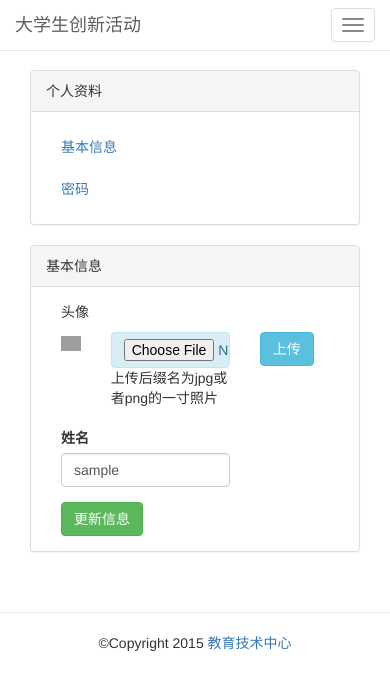
After one commit to ruitian/UNAMS, a Flask app: page /setting/profile in a window 390 px wide. The commit adds this page. Shown: the top 690 px of the page. Run offline with Flask 2, Linux system fonts and the light colour scheme; the visitor is signed in with stand-in values (Sample User, id 1); data comes from the database, SQL or seed files in the repository; data that the repository does not hold is empty; some libraries are stand-ins or nearby versions; grey boxes are pictures that could not be loaded.

Commit message:
用户个人中心

```diff
--- a/app/models/user.py
+++ b/app/models/user.py
@@ -19,6 +19,7 @@ class AnonymousUser(AnonymousUserMixin):
 
     def is_administrator(self):
         return False
+login_manager.anonymous_user = AnonymousUser
 
 
 class UserModel(UserMixin, db.Model):
@@ -31,6 +32,7 @@ class UserModel(UserMixin, db.Model):
     user_name = db.Column(db.String(128), nullable=False, unique=True)
     nick_name = db.Column(db.String(128), nullable=False)
     user_password_hash = db.Column(db.String(128), nullable=False)
+    user_image = db.Column(db.Boolean, default=False, nullable=False)
 
     date_created = db.Column(
         db.TIMESTAMP, index=True,
--- /dev/null
+++ b/app/templates/auth/_profile.html
@@ -0,0 +1,24 @@
+{% extends "base.html" %}
+{% block title %}个人资料{% endblock %}
+{% block page_content %}
+<div class="col-md-4">
+    <div class="panel panel-default">
+        <div class="panel-heading">个人资料</div>
+        <div class="panel-body">
+            <nav>
+                <ul class="nav nav-stacked">
+                    <li role="presentation" class="active"><a href="{{url_for('setting')}}">基本信息</a></li>
+                    <li role="presentation" class="active"><a href="{{url_for('setting_pass')}}">密码</a></li>
+                    {% if current_user.role.role_name == "管理员" or current_user.role.role_name == "单位管理员" %}
+                    <li role="presentation" class="active"><a href="{{url_for('setting_pass')}}">用户密码</a></li>
+                    {% endif %}
+                </ul>
+            </nav>
+        </div>
+    </div>
+</div>
+<div class="col-md-8">
+    {% block right_content %}
+    {% endblock %}
+</div>
+{% endblock %}
--- /dev/null
+++ b/app/templates/auth/profile.html
@@ -0,0 +1,54 @@
+{% extends "auth/_profile.html" %}
+{% block right_content%}
+<div class="panel panel-default">
+        <div class="panel-heading">基本信息</div>
+        <div class="panel-body">
+            <div class="col-xs-12" style="padding-bottom: 10px;">头像</div>
+                <div class="col-xs-2" id="image">
+                    {% if current_user.user_image == False %}
+                    <img id="show_pro_image" src="{{ url_for('static', filename='img/de_tx.png')}}" width="100%">
+                    {% else %}
+                    <img id="show_pro_image1" src="/prof_image/profile_{{ current_user.id }}.jpg" width="100%">
+                    {% endif %}
+                </div>
+            <form id="uploadform" method="post" enctype="multipart/form-data">
+                <div class="col-xs-6">
+                    <input type="file" class="col-xs-12 alert-info btn" name="file" value="上传头像"/>
+                    <p>上传后缀名为jpg或者png的一寸照片</p>
+                </div>
+                <div class="col-xs-2">
+                    <button class="btn btn-info" id="submit">上传</button>
+                </div>
+            </form>
+            <form method="post" action="{{ url_for('nick_name')}}">
+                <div class="col-xs-12" style="padding-bottom: 10px;"></div>
+                <div class="col-xs-8 form-group">
+                    <label>姓名</label>
+                    <input class="form-control" value="{{ current_user.nick_name}}" name="nick_name"/>
+                </div>
+                <div class="col-xs-12">
+                    <button type="submit" class="btn btn-success">更新信息</button>
+                </div>
+            </form>
+        </div>
+    </div>
+
+<script>
+    $(function() {
+            $('#submit').click(function() {
+                event.preventDefault();
+                var form_data = new FormData($('#uploadform')[0]);
+                $.ajax({
+                    type: 'POST',
+                    url: '/update_prof_image',
+                    data: form_data,
+                    contentType: false,
+                    processData: false,
+                    success:  function(data){
+                        window.location.reload();
+                    }
+                });
+            });
+        });
+</script>
+{% endblock %}
--- a/app/templates/base.html
+++ b/app/templates/base.html
@@ -39,6 +39,16 @@
             </ul>
             <ul class="nav navbar-nav navbar-right">
                 {% if current_user.is_authenticated() %}
+                <li>
+                    <a>{{current_user.nick_name}}您好</a>
+                </li>
+                <li class="" style="display: block; width: 40px; height: 50px;margin: 0 auto;">
+                    {% if current_user.user_image == False %}
+                    <img id="show_pro_image" src="{{ url_for('static', filename='img/de_tx.png')}}" width="100%" height="100%">
+                    {% else %}
+                    <img id="show_pro_image1" src="/prof_image/profile_{{ current_user.id }}.jpg" width="100%" height="100%">
+                    {% endif %}
+                </li>
                 <li class="dropdown">
                     <a href="#" class="dropdown-toggle" data-toggle="dropdown" role="button" aria-haspopup="true" aria-expanded="false">管理<span class="caret"></span></a>
                     <ul class="dropdown-menu">
--- a/app/views/auth/auth.py
+++ b/app/views/auth/auth.py
@@ -5,12 +5,27 @@ from flask import (
     flash,
     redirect,
     url_for,
-    session
+    session,
+    send_from_directory
 )
 from ... models import UserModel
 from ... forms import LoginForm
-from flask.ext.login import login_required, login_user, logout_user
-from ... import app, db
+from flask.ext.login import (
+    login_required,
+    login_user,
+    current_user,
+    logout_user
+)
+from app import app, db
+import os
+
+
+ALLOWED_EXTENSIONS = set(['jpg', 'png', 'gif', 'jpeg'])
+UPLOAD_FOLDER = app.config['UPLOAD_FOLDER']
+
+
+def allowed_file(filename):
+    return '.' in filename and filename.rsplit('.', 1)[1] in ALLOWED_EXTENSIONS
 
 
 @app.route('/login', methods=['GET', 'POST'])
@@ -31,3 +46,69 @@ def logout():
     logout_user()
     flash(u'您已退出系统')
     return redirect('/')
+
+
+@app.route('/setting/profile', methods=['GET', 'POST'])
+@login_required
+def setting():
+    return render_template('auth/profile.html')
+
+
+@app.route('/setting/admin', methods=['GET', 'POST'])
+@login_required
+def setting_pass():
+    return render_template('auth/pass.html')
+
+
+@app.route('/update_prof_image', methods=['POST'])
+@login_required
+def update_profimage():
+    if request.method == "POST":
+        user = UserModel.query.filter_by(id=current_user.id).first()
+        file = request.files['file']
+        if file and allowed_file(file.filename):
+            filename = "profile_%s.jpg" % current_user.id
+            file_url = os.path.join(
+                app.config['UPLOAD_FOLDER'], filename
+            )
+            file.save(file_url)
+            user.user_image = True
+            db.session.add(user)
+            db.session.commit()
+            print filename
+        return filename
+
+
+@app.route('/prof_image/<filename>')
+@login_required
+def prof_image(filename):
+    return send_from_directory(
+        UPLOAD_FOLDER, filename)
+
+
+@app.route('/update_nickname', methods=['GET', 'POST'])
+@login_required
+def nick_name():
+    if request.method == "POST":
+        current_user.nick_name = request.form['nick_name']
+        db.session.add(current_user)
+        db.session.commit()
+        return redirect(url_for('setting'))
+
+
+@app.route('/update_pass', methods=['GET', 'POST'])
+@login_required
+def user_pass():
+    if request.method == "POST":
+        user = UserModel.query.filter_by(id=current_user.id).first()
+        old_pass = request.form['old_pass']
+        if not user.verify_password(old_pass):
+            flash(u'原密码不正确')
+            return redirect(url_for('user_pass'))
+        new_pass = request.form['new_pass']
+        user.password = new_pass
+        db.session.add(user)
+        db.session.commit()
+        flash(u'密码修改成功！请重新登陆系统')
+        return redirect(url_for('logout'))
+    return render_template('auth/pass.html')
```
Also changed, not shown: app/templates/auth/pass.html (added, +26 -0 lines).
